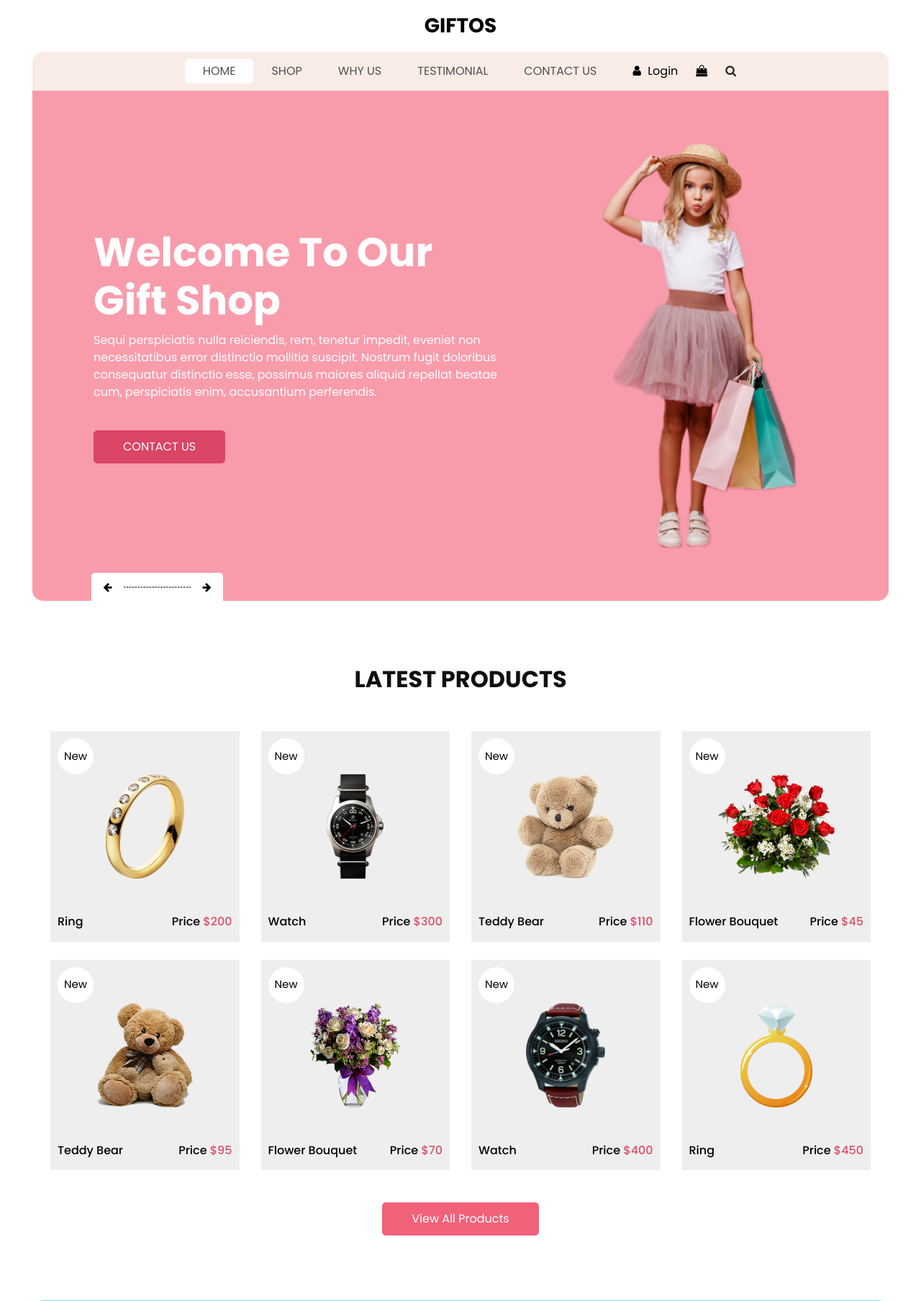
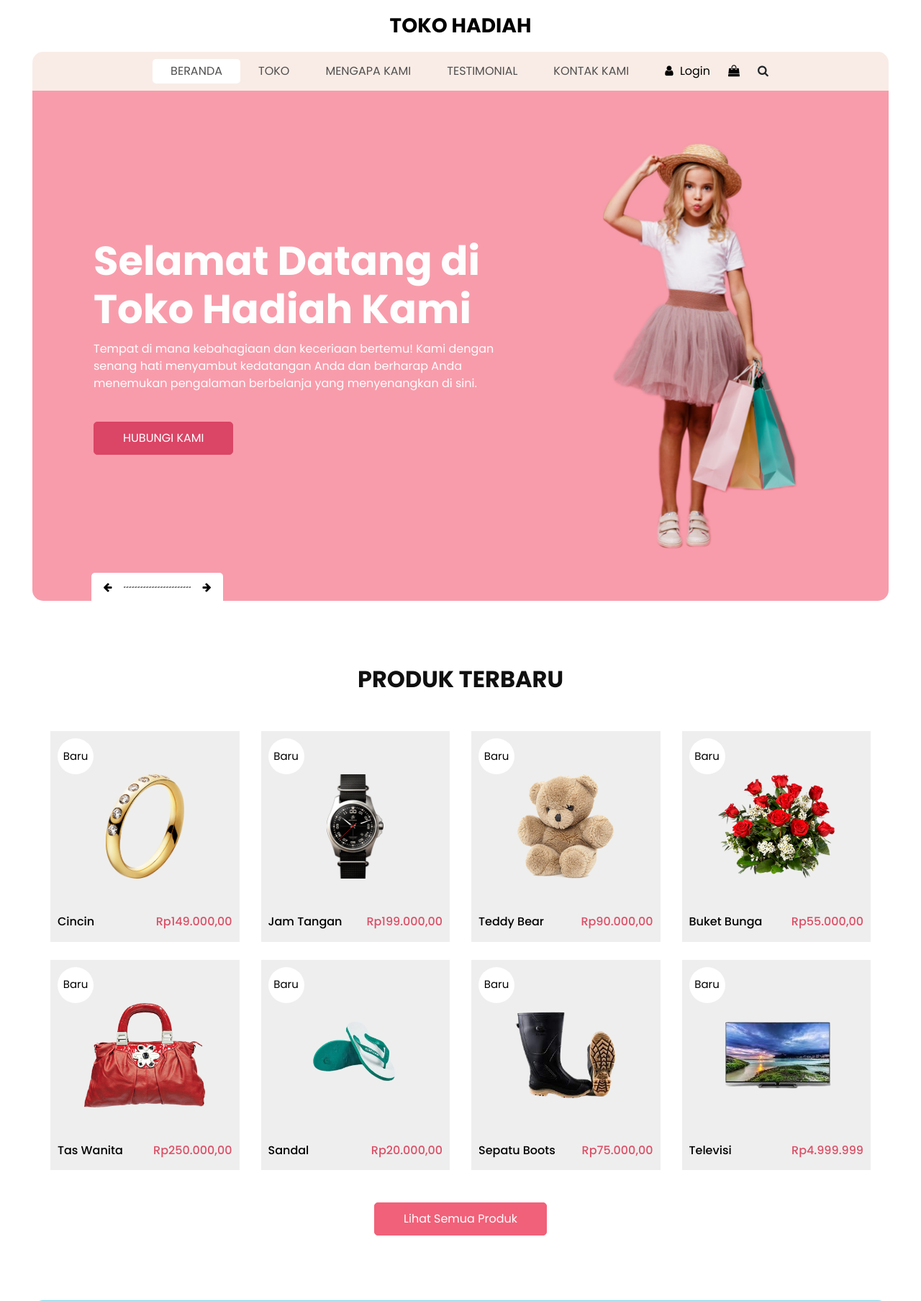
Before and after one commit to huyhuy90/UAS, a Django app: page / in a window 1280 px wide. Shown: the top 1808 px of the page at 72% size. Run offline with Django 5.2, Linux system fonts and the light colour scheme; some libraries are stand-ins or nearby versions.

Commit message:
perubahan kedua

```diff
--- a/templates/index.html
+++ b/templates/index.html
@@ -16,7 +16,7 @@
   <link rel="shortcut icon" href="{% static 'images/favicon.png' %}" type="image/x-icon">
 
   <title>
-    Giftos
+    Home
   </title>
 
   <!-- slider stylesheet -->
@@ -38,7 +38,7 @@
       <nav class="navbar navbar-expand-lg custom_nav-container ">
         <a class="navbar-brand" href="{% url 'index' %}">
           <span>
-            Giftos
+            Toko Hadiah
           </span>
         </a>
         <button class="navbar-toggler" type="button" data-toggle="collapse" data-target="#navbarSupportedContent" aria-controls="navbarSupportedContent" aria-expanded="false" aria-label="Toggle navigation">
@@ -48,16 +48,16 @@
         <div class="collapse navbar-collapse" id="navbarSupportedContent">
           <ul class="navbar-nav  ">
             <li class="nav-item active">
-              <a class="nav-link" href="{% url 'index' %}">Home <span class="sr-only">(current)</span></a>
+              <a class="nav-link" href="{% url 'index' %}">Beranda <span class="sr-only">(current)</span></a>
             </li>
             <li class="nav-item">
               <a class="nav-link" href="{% url 'shop' %}">
-                Shop
+                Toko
               </a>
             </li>
             <li class="nav-item">
               <a class="nav-link" href="{% url 'why' %}">
-                Why Us
+                Mengapa Kami
               </a>
             </li>
             <li class="nav-item">
@@ -66,7 +66,7 @@
               </a>
             </li>
             <li class="nav-item">
-              <a class="nav-link" href="{% url 'contact' %}">Contact Us</a>
+              <a class="nav-link" href="{% url 'contact' %}">Kontak Kami</a>
             </li>
           </ul>
           <div class="user_option">
@@ -101,14 +101,14 @@
                   <div class="col-md-7">
                     <div class="detail-box">
                       <h1>
-                        Welcome To Our <br>
-                        Gift Shop
+                        Selamat Datang di <br>
+                        Toko Hadiah Kami
                       </h1>
                       <p>
-                        Sequi perspiciatis nulla reiciendis, rem, tenetur impedit, eveniet non necessitatibus error distinctio mollitia suscipit. Nostrum fugit doloribus consequatur distinctio esse, possimus maiores aliquid repellat beatae cum, perspiciatis enim, accusantium perferendis.
+                        Tempat di mana kebahagiaan dan keceriaan bertemu! Kami dengan senang hati menyambut kedatangan Anda dan berharap Anda menemukan pengalaman berbelanja yang menyenangkan di sini.
                       </p>
-                      <a href="">
-                        Contact Us
+                      <a href="{% url 'contact' %}">
+                        Hubungi Kami
                       </a>
                     </div>
                   </div>
@@ -126,14 +126,14 @@
                   <div class="col-md-7">
                     <div class="detail-box">
                       <h1>
-                        Welcome To Our <br>
-                        Gift Shop
+                        Selamat Datang di <br>
+                        Toko Hadiah Kami
                       </h1>
                       <p>
-                        Sequi perspiciatis nulla reiciendis, rem, tenetur impedit, eveniet non necessitatibus error distinctio mollitia suscipit. Nostrum fugit doloribus consequatur distinctio esse, possimus maiores aliquid repellat beatae cum, perspiciatis enim, accusantium perferendis.
+                        Di Toko Hadiah kami, Anda akan menemukan berbagai pilihan hadiah unik dan menarik untuk setiap kesempatan. Mulai dari benda-benda indah yang dibuat dengan tangan, hingga produk-produk inovatif yang menginspirasi, kami berusaha untuk memenuhi semua kebutuhan Anda.
                       </p>
-                      <a href="">
-                        Contact Us
+                      <a href="{% url 'contact' %}">
+                        Hubungi Kami
                       </a>
                     </div>
                   </div>
@@ -151,14 +151,14 @@
                   <div class="col-md-7">
                     <div class="detail-box">
                       <h1>
-                        Welcome To Our <br>
-                        Gift Shop
+                        Selamat Datang di <br>
+                        Tokok Hadiah Kami
                       </h1>
                       <p>
-                        Sequi perspiciatis nulla reiciendis, rem, tenetur impedit, eveniet non necessitatibus error distinctio mollitia suscipit. Nostrum fugit doloribus consequatur distinctio esse, possimus maiores aliquid repellat beatae cum, perspiciatis enim, accusantium perferendis.
+                        Terima kasih telah memilih toko hadiah kami sebagai tujuan berbelanja Anda. Kami berharap Anda menemukan sesuatu yang istimewa di sini dan berbagi kebahagiaan dengan orang-orang terkasih Anda. Selamat berbelanja!
                       </p>
-                      <a href="">
-                        Contact Us
+                      <a href="{% url 'contact' %}">
+                        Hubungi Kami
                       </a>
                     </div>
                   </div>
@@ -196,7 +196,7 @@
     <div class="container">
       <div class="heading_container heading_center">
         <h2>
-          Latest Products
+          Produk Terbaru
         </h2>
       </div>
       <div class="row">
@@ -208,18 +208,17 @@
               </div>
               <div class="detail-box">
                 <h6>
-                  Ring
+                  Cincin
                 </h6>
                 <h6>
-                  Price
                   <span>
-                    $200
+                    Rp149.000,00
                   </span>
                 </h6>
               </div>
               <div class="new">
                 <span>
-                  New
+                  Baru
                 </span>
               </div>
             </a>
@@ -233,18 +232,17 @@
               </div>
               <div class="detail-box">
                 <h6>
-                  Watch
+                  Jam Tangan
                 </h6>
                 <h6>
-                  Price
                   <span>
-                    $300
+                    Rp199.000,00
                   </span>
                 </h6>
               </div>
               <div class="new">
                 <span>
-                  New
+                  Baru
                 </span>
               </div>
             </a>
@@ -261,15 +259,14 @@
                   Teddy Bear
                 </h6>
                 <h6>
-                  Price
                   <span>
-                    $110
+                    Rp90.000,00
                   </span>
                 </h6>
               </div>
               <div class="new">
                 <span>
-                  New
+                  Baru
                 </span>
               </div>
             </a>
@@ -283,18 +280,17 @@
               </div>
               <div class="detail-box">
                 <h6>
-                  Flower Bouquet
+                  Buket Bunga
                 </h6>
                 <h6>
-                  Price
                   <span>
-                    $45
+                    Rp55.000,00
                   </span>
                 </h6>
               </div>
               <div class="new">
                 <span>
-                  New
+                  Baru
                 </span>
               </div>
             </a>
@@ -304,22 +300,21 @@
           <div class="box">
             <a href="">
               <div class="img-box">
-                <img src="{% static 'images/p5.png' %}" alt="">
+                <img src="{% static 'images/purse.png' %}" alt="">
               </div>
               <div class="detail-box">
                 <h6>
-                  Teddy Bear
+                  Tas Wanita
                 </h6>
                 <h6>
-                  Price
                   <span>
-                    $95
+                    Rp250.000,00
                   </span>
                 </h6>
               </div>
               <div class="new">
                 <span>
-                  New
+                  Baru
                 </span>
               </div>
             </a>
@@ -329,22 +324,21 @@
           <div class="box">
             <a href="">
               <div class="img-box">
-                <img src="{% static 'images/p6.png' %}" alt="">
+                <img src="{% static 'images/sw.png' %}" alt="">
               </div>
               <div class="detail-box">
                 <h6>
-                  Flower Bouquet
+                  Sandal
                 </h6>
                 <h6>
-                  Price
                   <span>
-                    $70
+                    Rp20.000,00
                   </span>
                 </h6>
               </div>
               <div class="new">
                 <span>
-                  New
+                  Baru
                 </span>
               </div>
             </a>
@@ -354,22 +348,21 @@
           <div class="box">
             <a href="">
               <div class="img-box">
-                <img src="{% static 'images/p7.png' %}" alt="">
+                <img src="{% static 'images/sb.png' %}" alt="">
               </div>
               <div class="detail-box">
                 <h6>
-                  Watch
+                  Sepatu Boots
                 </h6>
                 <h6>
-                  Price
                   <span>
-                    $400
+                    Rp75.000,00
                   </span>
                 </h6>
               </div>
               <div class="new">
                 <span>
-                  New
+                  Baru
                 </span>
               </div>
             </a>
@@ -379,22 +372,21 @@
           <div class="box">
             <a href="">
               <div class="img-box">
-                <img src="{% static 'images/p8.png' %}" alt="">
+                <img src="{% static 'images/tv.png' %}" alt="">
               </div>
               <div class="detail-box">
                 <h6>
-                  Ring
+                  Televisi
                 </h6>
                 <h6>
-                  Price
                   <span>
-                    $450
+                    Rp4.999.999
                   </span>
                 </h6>
               </div>
               <div class="new">
                 <span>
-                  New
+                  Baru
                 </span>
               </div>
             </a>
@@ -403,7 +395,7 @@
       </div>
       <div class="btn-box">
         <a href="">
-          View All Products
+          Lihat Semua Produk
         </a>
       </div>
     </div>
@@ -426,19 +418,19 @@
             <div class="detail-box">
               <div class="heading_container">
                 <h2>
-                  Best Savings on <br>
-                  new arrivals
+                  Banyak Promo Khusus<br>
+                  Pendatang Baru
                 </h2>
               </div>
               <p>
-                Qui ex dolore at repellat, quia neque doloribus omnis adipisci, ipsum eos odio fugit ut eveniet blanditiis praesentium totam non nostrum dignissimos nihil eius facere et eaque. Qui, animi obcaecati.
+                Bergabunglah dengan kami dan dapatkan hadiah menarik sebagai pelanggan baru. Jangan lewatkan kesempatan istimewa ini! Dapatkan voucher diskon senilai Rp50.000 untuk pelanggan baru. Khusus untuk Anda yang baru bergabung nikmati promo cashback Rp100.000 untuk pembelian pertama.
               </p>
               <div class="btn-box">
                 <a href="#" class="btn1">
-                  Buy Now
+                  Beli Sekarang
                 </a>
                 <a href="#" class="btn2">
-                  See More
+                  Lihat Lebih Banyak
                 </a>
               </div>
             </div>
@@ -456,7 +448,7 @@
     <div class="container">
       <div class="heading_container heading_center">
         <h2>
-          Why Shop With Us
+          Mengapa Berbelanja Dengan Kami
         </h2>
       </div>
       <div class="row">
@@ -551,10 +543,10 @@
             </div>
             <div class="detail-box">
               <h5>
-                Fast Delivery
+                Pengriman Cepat
               </h5>
               <p>
-                variations of passages of Lorem Ipsum available
+                Pengiriman Secepat kilat dan sampai tepat waktu!
               </p>
             </div>
           </div>
@@ -666,10 +658,10 @@
             </div>
             <div class="detail-box">
               <h5>
-                Free Shiping
+                Bebas Biaya Kirim
               </h5>
               <p>
-                variations of passages of Lorem Ipsum available
+                Pengiriman gratis ke seluruh Indonesia, tanpa biaya tambahan!
               </p>
             </div>
           </div>
@@ -687,10 +679,10 @@
             </div>
             <div class="detail-box">
               <h5>
-                Best Quality
+                Kualitas Terbaik
               </h5>
               <p>
-                variations of passages of Lorem Ipsum available
+                Fokus utama kami untuk kepuasan pelanggan yang optimal.
               </p>
             </div>
           </div>
@@ -719,19 +711,19 @@
             <div class="detail-box">
               <div class="heading_container">
                 <h2>
-                  Gifts for your <br>
-                  loved ones
+                  Hadiah Untuk Orang  <br>
+                  Yang Anda Cintai
                 </h2>
               </div>
               <p>
-                Omnis ex nam laudantium odit illum harum, excepturi accusamus at corrupti, velit blanditiis unde perspiciatis, vitae minus culpa? Beatae at aut consequuntur porro adipisci aliquam eaque iste ducimus expedita accusantium?
+                Di toko kami, Anda akan menemukan pilihan hadiah yang unik dan bermakna. Setiap produk dipilih dengan cermat untuk menyampaikan perasaan cinta dan kasih sayang kepada orang yang istimewa dalam hidup Anda.
               </p>
               <div class="btn-box">
                 <a href="#" class="btn1">
-                  Buy Now
+                  Beli Sekarang
                 </a>
                 <a href="#" class="btn2">
-                  See More
+                  Lihar Lebih Banyak
                 </a>
               </div>
             </div>
@@ -751,7 +743,7 @@
     <div class="container px-0">
       <div class="heading_container ">
         <h2 class="">
-          Contact Us
+          Hubungi Kami
         </h2>
       </div>
     </div>
@@ -760,27 +752,27 @@
         <div class="col-lg-7 col-md-6 px-0">
           <div class="map_container">
             <div class="map-responsive">
-              <iframe src="https://www.google.com/maps/embed/v1/place?key=AIzaSyA0s1a7phLN0iaD6-UE7m4qP-z21pH0eSc&q=Eiffel+Tower+Paris+France" width="600" height="300" frameborder="0" style="border:0; width: 100%; height:100%" allowfullscreen></iframe>
+              <iframe src="https://www.google.com/maps/embed?pb=!1m18!1m12!1m3!1d3958.743749972772!2d113.45518907411042!3d-7.155597670200623!2m3!1f0!2f0!3f0!3m2!1i1024!2i768!4f13.1!3m3!1m2!1s0x2dd77e19102409eb%3A0x481371b8b659102d!2sUniversitas%20Islam%20Madura%20%2F%20UIM%20Pamekasan!5e0!3m2!1sid!2sid!4v1704073716594!5m2!1sid!2sid" width="600" height="300" frameborder="0" style="border:0; width: 100%; height:100%" allowfullscreen></iframe>
             </div>
           </div>
         </div>
         <div class="col-md-6 col-lg-5 px-0">
           <form action="#">
             <div>
-              <input type="text" placeholder="Name" />
+              <input type="text" placeholder="Nama" />
             </div>
             <div>
               <input type="email" placeholder="Email" />
             </div>
             <div>
-              <input type="text" placeholder="Phone" />
+              <input type="text" placeholder="Handphone" />
             </div>
             <div>
-              <input type="text" class="message-box" placeholder="Message" />
+              <input type="text" class="message-box" placeholder="Pesan" />
             </div>
             <div class="d-flex ">
               <button>
-                SEND
+                KIRIM
               </button>
             </div>
           </form>
@@ -808,16 +800,16 @@
               <div class="client_info">
                 <div class="client_name">
                   <h5>
-                    Morijorch
+                    Syafira
                   </h5>
                   <h6>
-                    Default model text
+                    Mahasiswa
                   </h6>
                 </div>
                 <i class="fa fa-quote-left" aria-hidden="true"></i>
               </div>
               <p>
-                editors now use Lorem Ipsum as their default model text, and a search for 'lorem ipsum' will uncover many web sites still in their infancy. Variouseditors now use Lorem Ipsum as their default model text, and a search for 'lorem ipsum' will uncover many web sites still in their infancy. Variouseditors now use Lorem Ipsum as their default model text, and a search for 'lorem ipsum' will uncover many web sites still in their infancy. Various
+                Terima kasih toko hadiah ini! Saya menemukan hadiah yang sempurna dan layanan pelanggan yang luar biasa. Saya pasti akan merekomendasikan toko ini kepada teman-teman saya
               </p>
             </div>
           </div>
@@ -826,16 +818,16 @@
               <div class="client_info">
                 <div class="client_name">
                   <h5>
-                    Rochak
+                    Adi Putra
                   </h5>
                   <h6>
-                    Default model text
+                    Guru
                   </h6>
                 </div>
                 <i class="fa fa-quote-left" aria-hidden="true"></i>
               </div>
               <p>
-                Variouseditors now use Lorem Ipsum as their default model text, and a search for 'lorem ipsum' will uncover many web sites still in their infancy. Variouseditors now use Lorem Ipsum as their default model text, and a search for 'lorem ipsum' will uncover many web sites still in their infancy. editors now use Lorem Ipsum as their default model text, and a search for 'lorem ipsum' will uncover many web sites still in their infancy.
+                Toko ini menawarkan produk berkualitas tinggi dan layanan yang ramah. Saya sangat senang dengan pembelian saya, sangat recommended!
               </p>
             </div>
           </div>
@@ -844,16 +836,16 @@
               <div class="client_info">
                 <div class="client_name">
                   <h5>
-                    Brad Johns
+                    Ricko Jagad
                   </h5>
                   <h6>
-                    Default model text
+                    -
                   </h6>
                 </div>
                 <i class="fa fa-quote-left" aria-hidden="true"></i>
               </div>
               <p>
-                Variouseditors now use Lorem Ipsum as their default model text, and a search for 'lorem ipsum' will uncover many web sites still in their infancy, editors now use Lorem Ipsum as their default model text, and a search for 'lorem ipsum' will uncover many web sites still in their infancy. Variouseditors now use Lorem Ipsum as their default model text, and a search for 'lorem ipsum' will uncover many web sites still in their infancy. Various
+                Saya sangat menghargai bantuan dari toko ini dalam mencari hadiah ulang tahun pernikahan. Hadiah itu sangat spesial untuk istri saya!
               </p>
             </div>
           </div>
@@ -897,49 +889,49 @@
         <div class="row">
           <div class="col-md-6 col-lg-3">
             <h6>
-              ABOUT US
+              Tentang kami
             </h6>
             <p>
-              Lorem ipsum dolor sit amet, consectetur adipiscing elit, sed doLorem ipsum dolor sit amet, consectetur adipiscing elit, sed doLorem ipsum dolor sit amet,
+              Pilihan hadiah unik dan bermakna untuk setiap kesempatan. Kami siap membantu Anda menemukan hadiah istimewa.
             </p>
           </div>
           <div class="col-md-6 col-lg-3">
             <div class="info_form ">
               <h5>
-                Newsletter
+                Buletin
               </h5>
               <form action="#">
                 <input type="email" placeholder="Enter your email">
                 <button>
-                  Subscribe
+                  Langganan
                 </button>
               </form>
             </div>
           </div>
           <div class="col-md-6 col-lg-3">
             <h6>
-              NEED HELP
+              Bantuan
             </h6>
             <p>
-              Lorem ipsum dolor sit amet, consectetur adipiscing elit, sed doLorem ipsum dolor sit amet, consectetur adipiscing elit, sed doLorem ipsum dolor sit amet,
+              Kami siap memberikan bantuan yang Anda butuhkan.
             </p>
           </div>
           <div class="col-md-6 col-lg-3">
             <h6>
-              CONTACT US
+              Hubungi Kami
             </h6>
             <div class="info_link-box">
               <a href="">
                 <i class="fa fa-map-marker" aria-hidden="true"></i>
-                <span> Gb road 123 london Uk </span>
+                <span> JL. Rengasdengklok </span>
               </a>
               <a href="">
                 <i class="fa fa-phone" aria-hidden="true"></i>
-                <span>+01 12345678901</span>
+                <span>082929292929</span>
               </a>
               <a href="">
                 <i class="fa fa-envelope" aria-hidden="true"></i>
-                <span> demo@gmail.com</span>
+                <span> tokohadiah@gmail.com</span>
               </a>
             </div>
           </div>
@@ -951,7 +943,7 @@
       <div class="container">
         <p>
           &copy; <span id="displayYear"></span> All Rights Reserved By
-          <a href="https://html.design/">Free Html Templates</a>
+          <p>Toko Hadiah</p>
         </p>
       </div>
     </footer>
```
Also changed, not shown: shop/templates/contact.html (+24 -25 lines), shop/templates/shop.html (+46 -54 lines), shop/templates/testimonial.html (+26 -26 lines), shop/templates/why.html (+24 -24 lines), static/images/sb.png (added), static/images/sw.png (added), static/images/tv.png (added).
